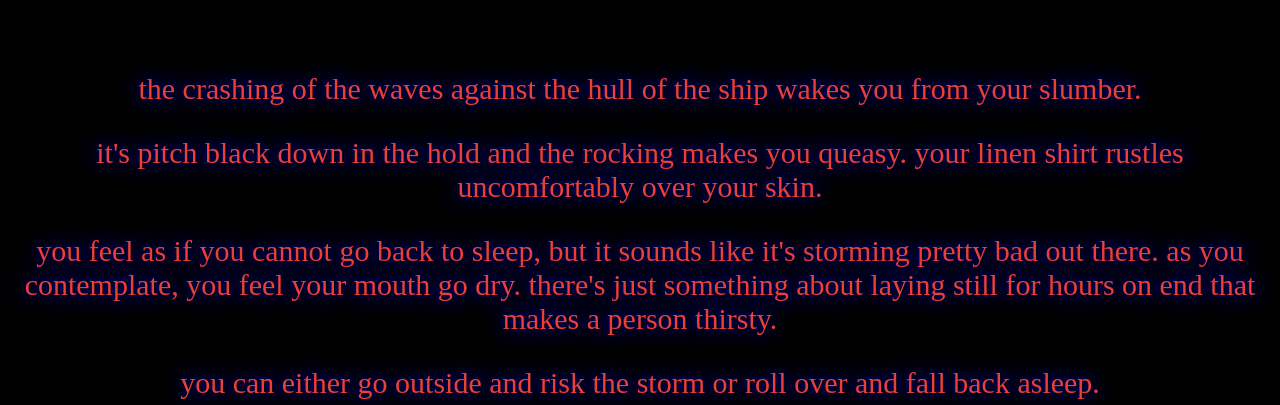
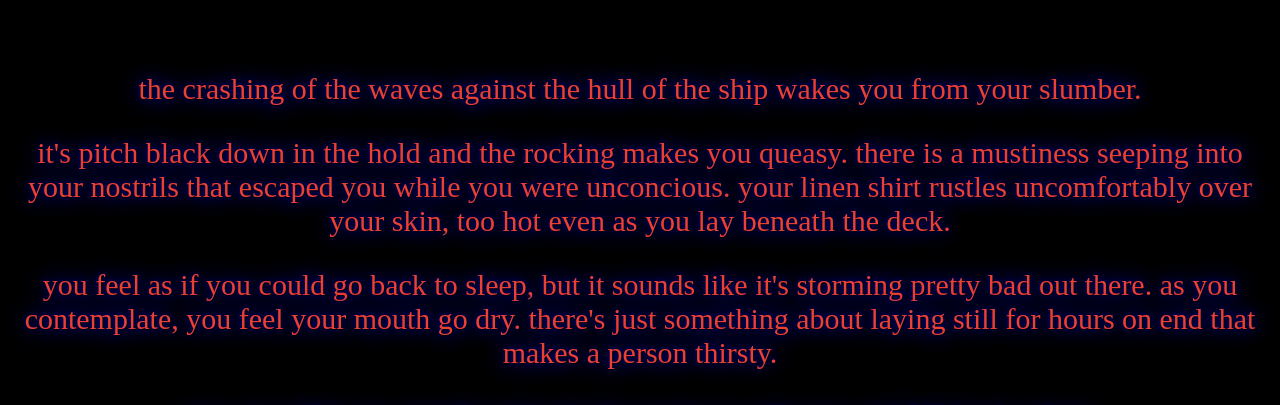
Before and after one commit to meg-charles/onthesea, a plain HTML site: page index.html in a window 1280 px wide. Shown: the top 405 px of the page. Drawn offline with Linux system fonts and the light colour scheme; a web font is replaced by a local one.

Commit message:
Update index.html
new descriptions added

```diff
--- a/index.html
+++ b/index.html
@@ -11,9 +11,10 @@
     <p>the crashing of the waves against the hull of the ship wakes you
       from your slumber.</p>
     <p>it's pitch black down in the hold and the rocking makes you
-      queasy. your linen shirt rustles uncomfortably over your
-      skin.</p>
-    <p>you feel as if you cannot go back to sleep, but it sounds
+      queasy. there is a mustiness seeping into your nostrils that escaped you
+      while you were unconcious. your linen shirt rustles uncomfortably over your
+      skin, too hot even as you lay beneath the deck.</p>
+    <p>you feel as if you could go back to sleep, but it sounds
       like it's storming pretty bad out there. as you contemplate,
       you feel your mouth go dry. there's just something about laying
       still for hours on end that makes a person thirsty.</p>
```
